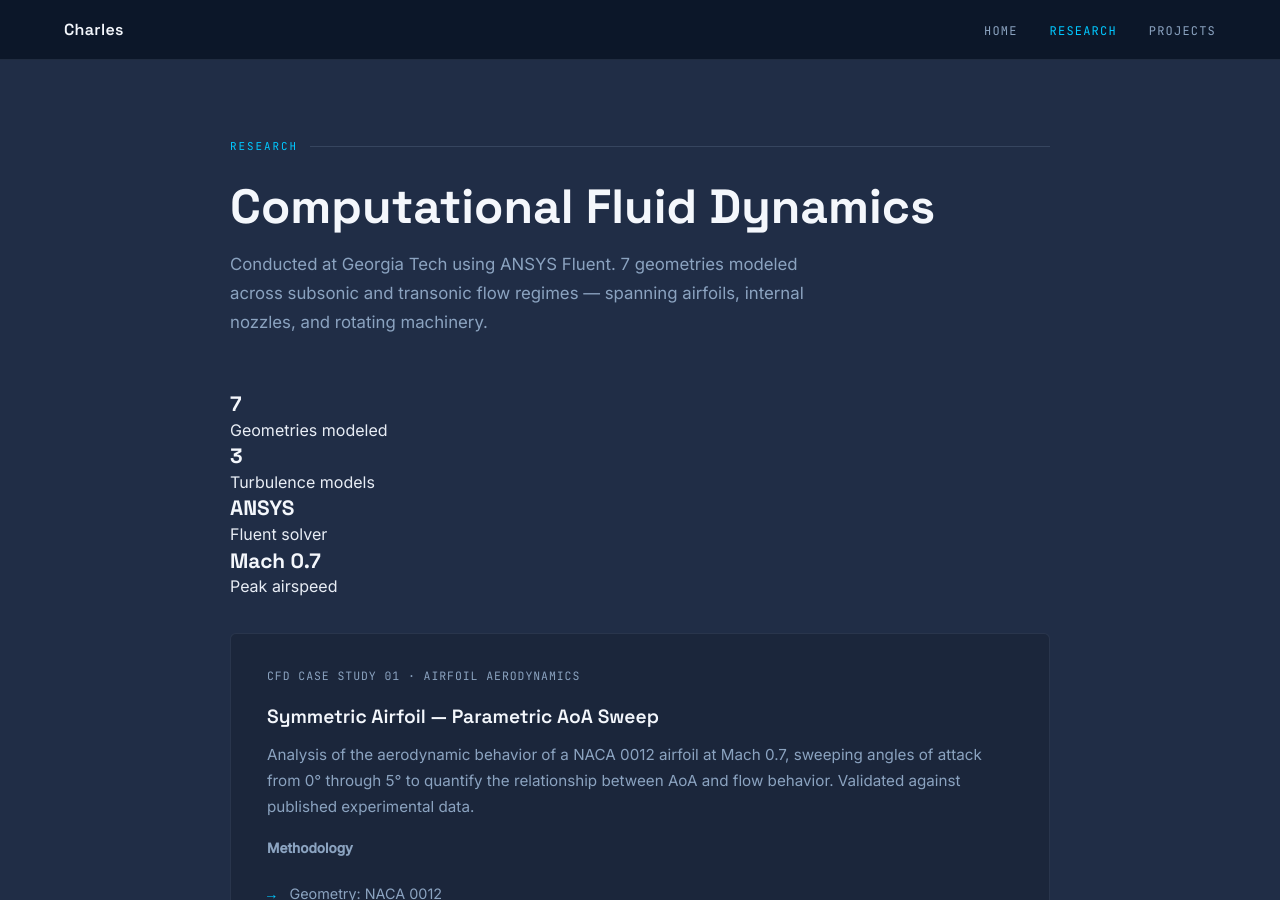
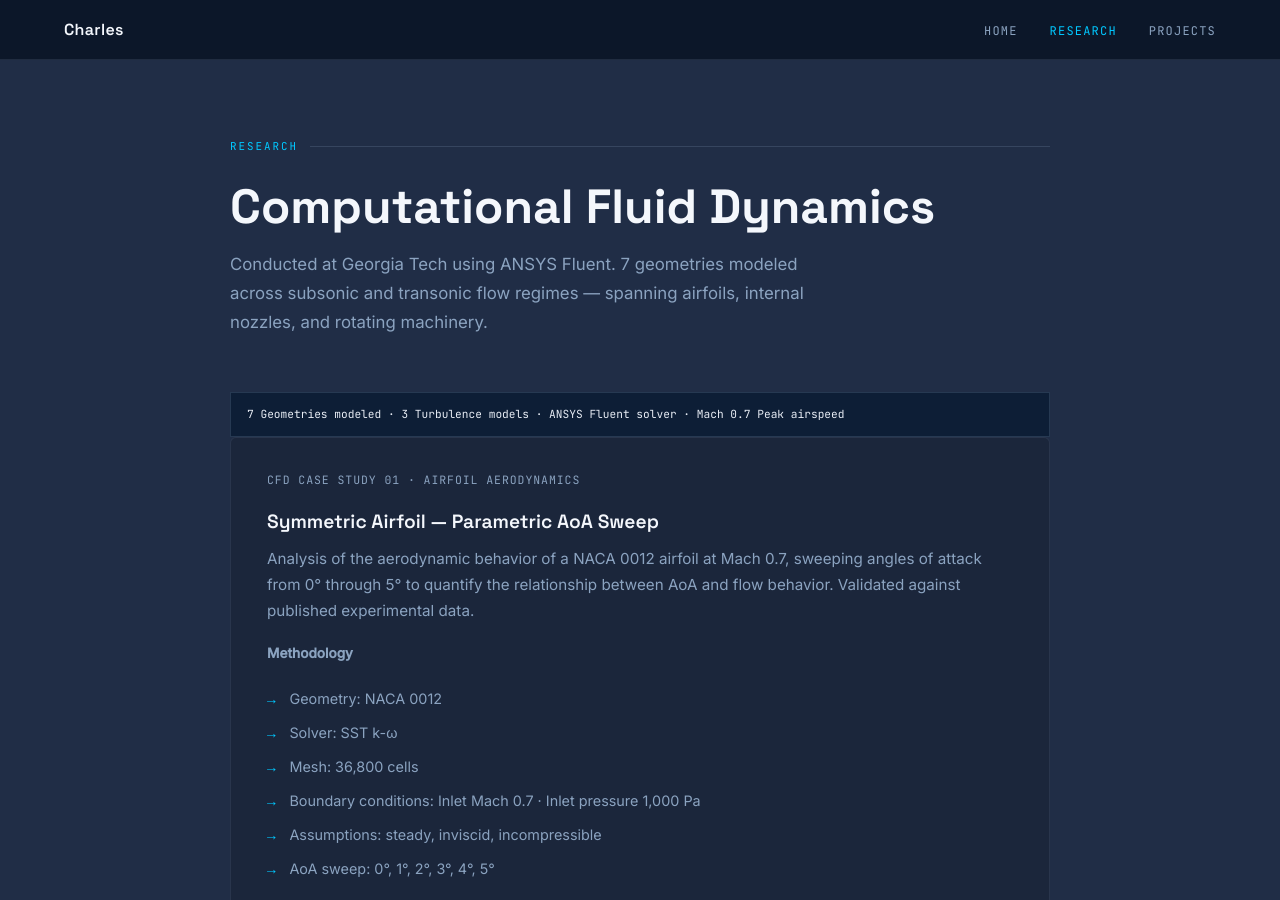
Before and after one commit to cfucile3/Portfolio, a Jekyll site: the page built from research.html, in a window 1280 px wide and 900 px high. Built offline with Jekyll 4.4.1, drawn with Linux system fonts in a browser that asks for light colours.

Commit message:
Update research.html

```diff
--- a/research.html
+++ b/research.html
@@ -15,9 +15,11 @@
     subsonic and transonic flow regimes — spanning airfoils, internal nozzles, and rotating machinery.
   </p>
 
-  <div class="stat-row">
-    <div class="stat-pill"><span>7</span>Geometries modeled<span>3</span>Turbulence models<span>ANSYS</span>Fluent solver<span>Mach 0.7</span>Peak airspeed
-    </div>
+  <div class="stat-box">
+  <span>7</span> Geometries modeled ·
+  <span>3</span> Turbulence models ·
+  <span>ANSYS</span> Fluent solver ·
+  <span>Mach 0.7</span> Peak airspeed
   </div>
 
   <!-- ─── STUDY 1 ─────────────────────────────────────────── -->
```
